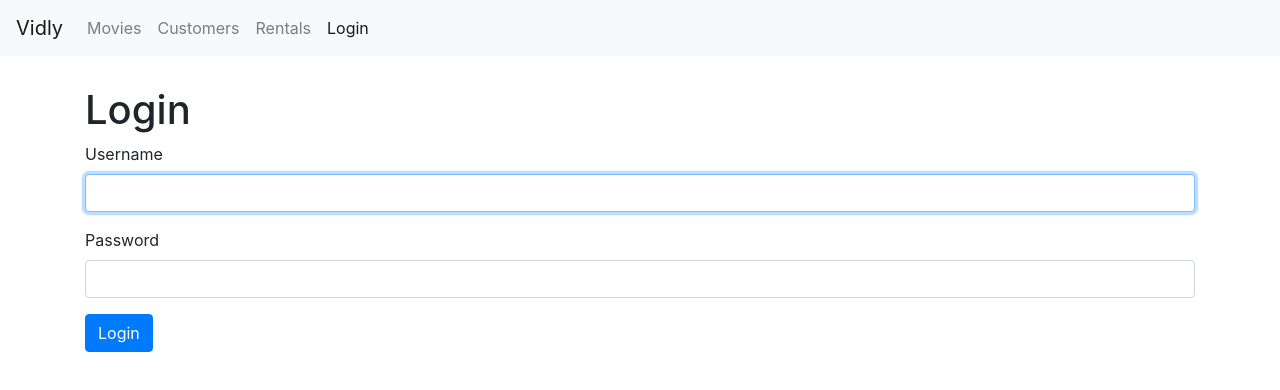
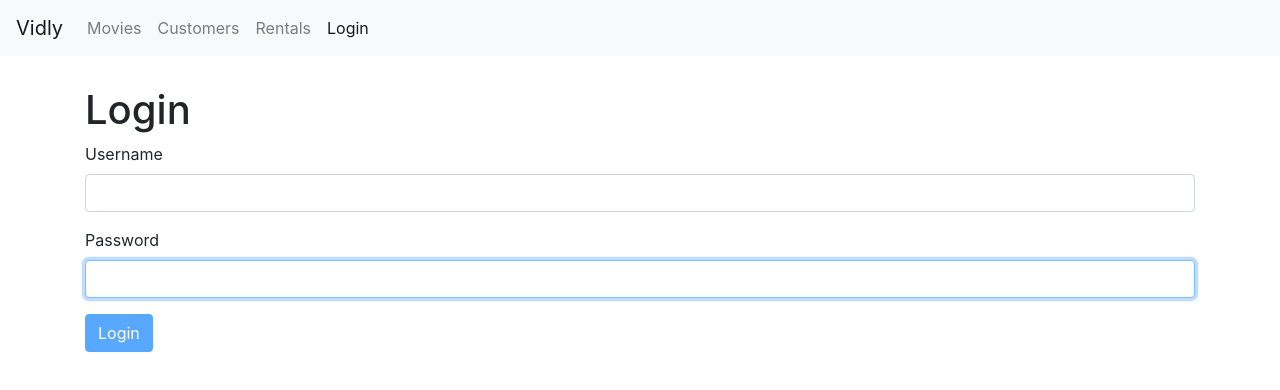
Before and after one commit to bettingj/vidly, a React (Create React App) app: page /login in a window 1280 px wide. Shown: the top 390 px of the page. Built offline with nearby package versions, Linux system fonts and the light colour scheme.

Commit message:
-put together login form

```diff
--- a/package.json
+++ b/package.json
@@ -8,6 +8,7 @@
     "@testing-library/user-event": "^13.5.0",
     "bootstrap": "^4.1.1",
     "font-awesome": "^4.7.0",
+    "joi": "^17.7.0",
     "lodash": "^4.17.10",
     "prop-types": "^15.6.2",
     "react": "^18.2.0",
--- a/src/App.js
+++ b/src/App.js
@@ -6,7 +6,7 @@ import Rentals from "./components/Rentals";
 import NotFound from "./components/NotFound";
 import NavBar from "./components/NavBar";
 import MovieForm from "./components/MovieForm";
-import LoginForm from "./components/common/loginForm";
+import LoginForm from "./components/loginForm";
 import "./App.css";
 
 function App() {
--- a/src/components/common/loginForm.jsx
+++ /dev/null
@@ -1,58 +0,0 @@
-import React, { Component } from "react";
-
-class LoginForm extends Component {
-  state = {
-    account: { username: "", password: "" },
-  };
-
-  handleSubmit = (e) => {
-    e.preventDefault();
-
-    // Call the Server
-    console.log("Submitted");
-  };
-
-  handleChange = ({ currentTarget: input }) => {
-    const account = { ...this.state.account };
-    account[input.name] = input.value;
-    this.setState({ account });
-  };
-
-  render() {
-    const { account } = this.state;
-
-    return (
-      <div>
-        <h1>Login</h1>
-        <form onSubmit={this.handleSubmit}>
-          <div className="form-group">
-            <label htmlFor="username">Username</label>
-            <input
-              autoFocus
-              value={account.username}
-              onChange={this.handleChange}
-              name="username"
-              id="username"
-              type="text"
-              className="form-control"
-            />
-          </div>
-          <div className="form-group">
-            <label htmlFor="password">Password</label>
-            <input
-              value={account.password}
-              onChange={this.handleChange}
-              name="password"
-              id="password"
-              type="text"
-              className="form-control"
-            />
-          </div>
-          <button className="btn btn-primary">Login</button>
-        </form>
-      </div>
-    );
-  }
-}
-
-export default LoginForm;
--- /dev/null
+++ b/src/components/loginForm.jsx
@@ -0,0 +1,96 @@
+import React, { Component } from "react";
+import Joi from "joi";
+import Input from "./common/Input";
+
+class LoginForm extends Component {
+  state = {
+    account: { username: "", password: "" },
+    errors: {},
+  };
+
+  schema = {
+    username: Joi.string().required().label("Username"),
+    password: Joi.string().required().label("Password"),
+  };
+
+  validate = () => {
+    const schema = Joi.object(this.schema);
+    const { error } = schema.validate(this.state.account, {
+      abortEarly: false,
+    });
+    if (!error) return null;
+
+    const errors = {};
+    for (let item of error.details) {
+      errors[item.path[0]] = item.message;
+    }
+
+    return errors;
+  };
+
+  validateProperty = ({ name, value }) => {
+    const objToVal = { [name]: value };
+    // console.log(this.schema[name]);
+    const schema = Joi.object({ [name]: this.schema[name] });
+    const errors = schema.validate(objToVal);
+
+    if (!errors.error) return null;
+    return errors.error.details[0].message;
+
+    // if (value.trim() === "") return `A ${name} is required.`;
+    // return "";
+  };
+
+  handleSubmit = (e) => {
+    e.preventDefault();
+
+    const errors = this.validate();
+    this.setState({ errors: errors || {} });
+
+    // Call the Server
+    console.log("Submitted");
+  };
+
+  handleChange = ({ currentTarget: input }) => {
+    const errors = { ...this.state.errors };
+    const errorMessage = this.validateProperty(input);
+    if (errorMessage) errors[input.name] = errorMessage;
+    else delete errors[input.name];
+
+    const account = { ...this.state.account };
+    account[input.name] = input.value;
+    this.setState({ account, errors });
+  };
+
+  render() {
+    const { account, errors } = this.state;
+
+    return (
+      <div>
+        <h1>Login</h1>
+        <form onSubmit={this.handleSubmit}>
+          <Input
+            name="username"
+            label="Username"
+            value={account.username}
+            error={errors.username}
+            onChange={this.handleChange}
+          />
+          <Input
+            name="password"
+            label="Password"
+            value={account.password}
+            error={errors.password}
+            onChange={this.handleChange}
+          />
+
+          <button disabled={this.validate()} className="btn btn-primary">
+            Login
+          </button>
+        </form>
+      </div>
+    );
+  }
+}
+
+export default LoginForm;
```
Also changed, not shown: 1 other file (tests, documents, lock files or other folders).
